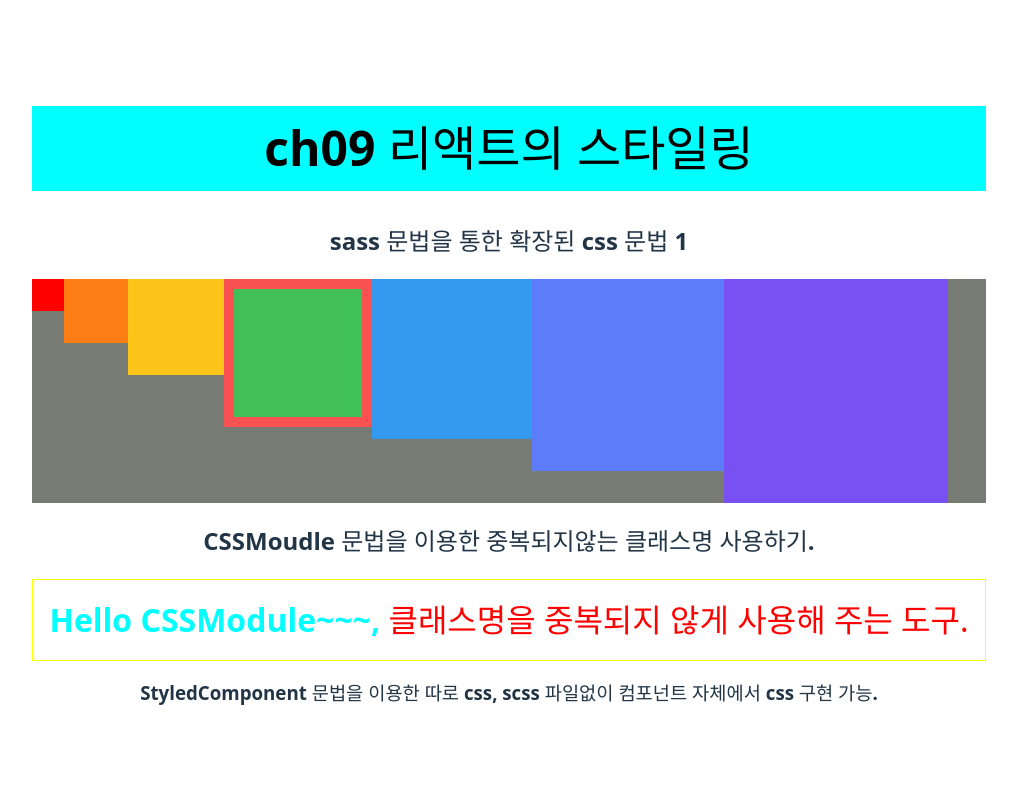
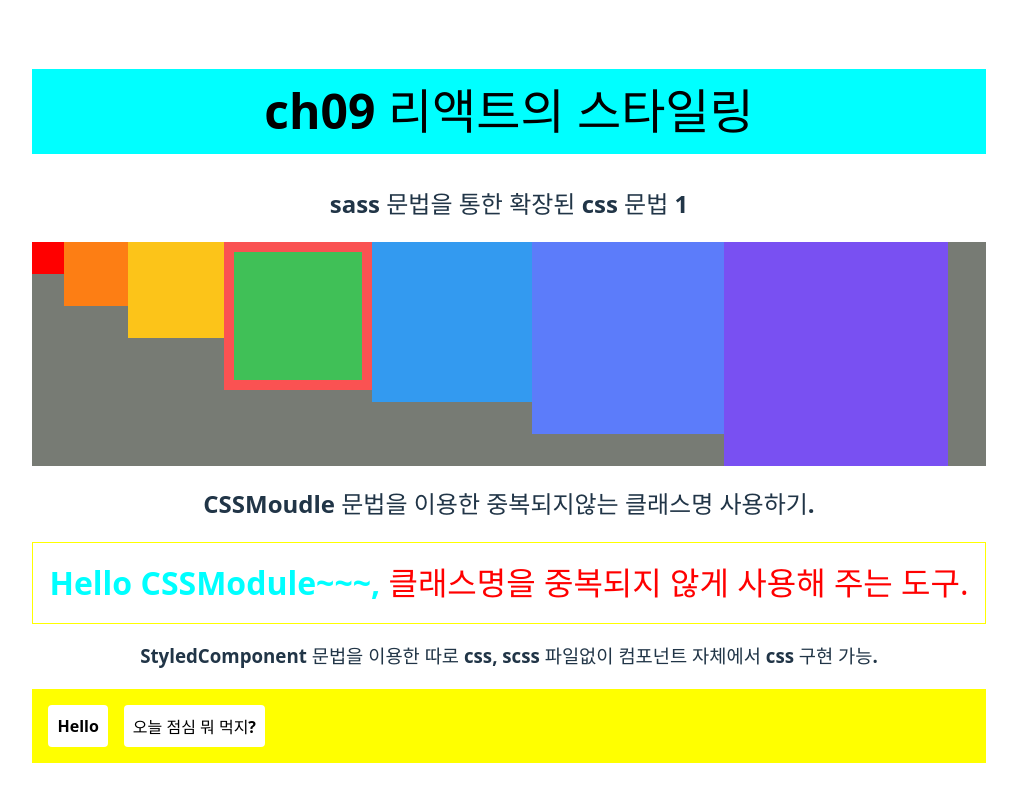
Before and after one commit to reokkamy/React-WorkSpace-k6-0806, a React (Vite) app in the folder ch09-vite-test/: page / in a window 1280 px wide. Shown: the whole page, without its empty margins (131-1148 px from the left). Built offline with nearby package versions, Linux system fonts and the light colour scheme.

Commit message:
7교시, ch9 , 리액트 스타일링 기본 확인, 4 styled-component 사용하기2

```diff
--- a/ch09-vite-test/src/components/StyledComponent.jsx
+++ b/ch09-vite-test/src/components/StyledComponent.jsx
@@ -47,10 +47,12 @@ const Button = styled.button`
 `;
 
 const StyledComponent = () => {
-  <Box color="black">
-    <Button>Hello</Button>
-    <Button inverted={false}>오늘 점심 뭐 먹지?</Button>
-  </Box>;
+  return (
+    <Box color="yellow">
+      <Button>Hello</Button>
+      <Button inverted={false}>오늘 점심 뭐 먹지?</Button>
+    </Box>
+  );
 };
 
 export default StyledComponent;
```
